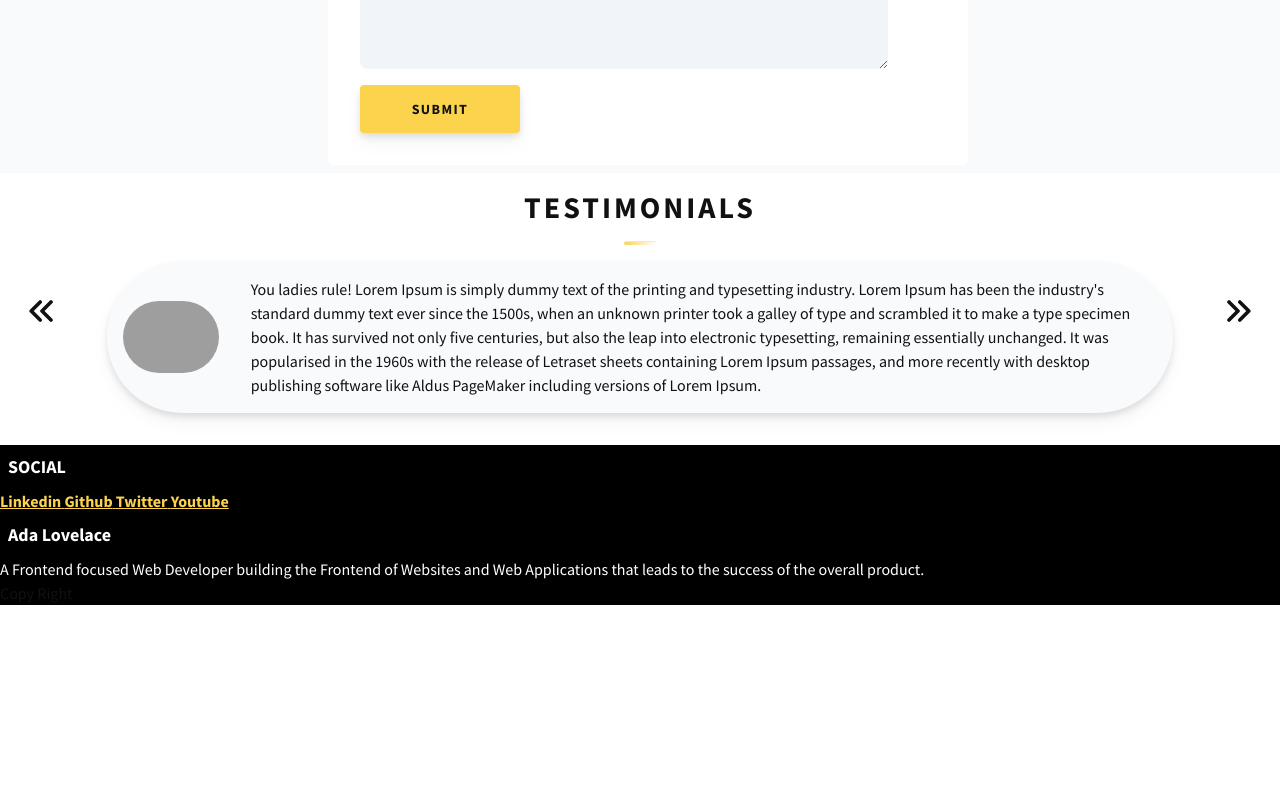
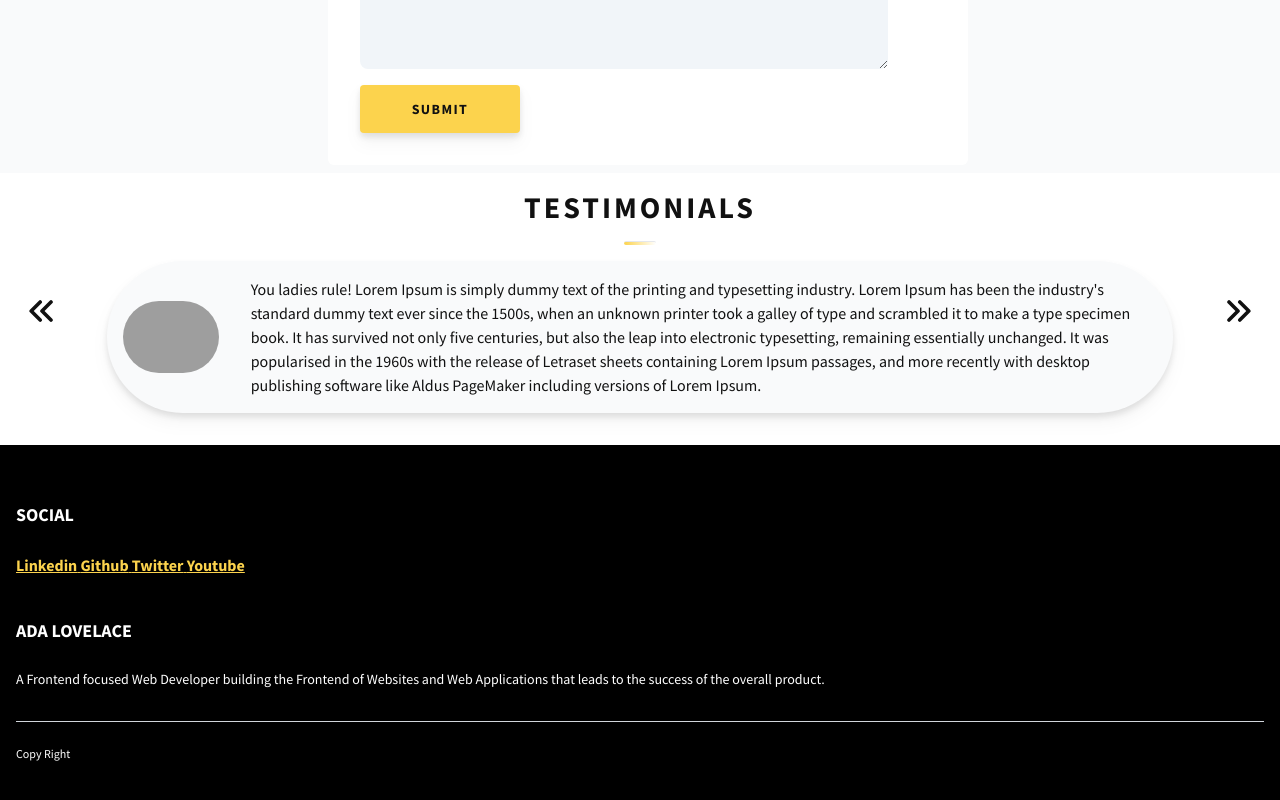
Before and after one commit to Makersmarx/dev-portfolio, a React (Create React App) app: page / in a window 1280 px wide. Shown: the part 2479-3279 px from the top of the page. Before the commit the page ends 3084 px from the top, so only its background shows below. Built offline with nearby package versions, Linux system fonts and the light colour scheme; grey boxes are pictures that could not be loaded.

Commit message:
font styling for Footer created

```diff
--- a/src/section/Footer.js
+++ b/src/section/Footer.js
@@ -4,10 +4,10 @@ import Anchor from "../components/Anchor";
 function Footer () {
 
     return (
-        <footer className="bg-black">
+        <footer className="bg-black py-6 px-2">
             <Panel>
-                <div>
-                    <h1 className="text-lg text-white p-2 font-bold dark:text-indigo-500">SOCIAL</h1>
+                <div className="p-2">
+                    <h1 className="text-lg py-6 text-white font-bold dark:text-indigo-500">SOCIAL</h1>
                     <div>
                         <Anchor>Linkedin</Anchor>
                         <Anchor>Github</Anchor>
@@ -15,13 +15,17 @@ function Footer () {
                         <Anchor>Youtube</Anchor>
                     </div>
                 </div>
-                <div className="text-white">
-                <h1 className="text-lg p-2 font-bold dark:text-indigo-500" >Ada Lovelace</h1>
-                <p>A Frontend focused Web Developer building the Frontend of Websites and Web Applications that leads to the success of the overall product. </p>
+                <div className="text-white p-2">
+                <h1 className="text-lg py-6 text-white font-bold dark:text-indigo-500" >ADA LOVELACE</h1>
+                <p className="text-sm">A Frontend focused Web Developer building the Frontend of Websites and Web Applications that leads to the success of the overall product. </p>
                 </div>
             </Panel>
             <Panel>
-                <div>Copy Right</div>
+                <div className="py-6 px-2">
+                    <div className="border-t border-gray-300"></div>
+                    <div className="text-xs text-white pt-6">Copy Right</div>
+                </div>
+
             </Panel>
         </footer>
 
```
